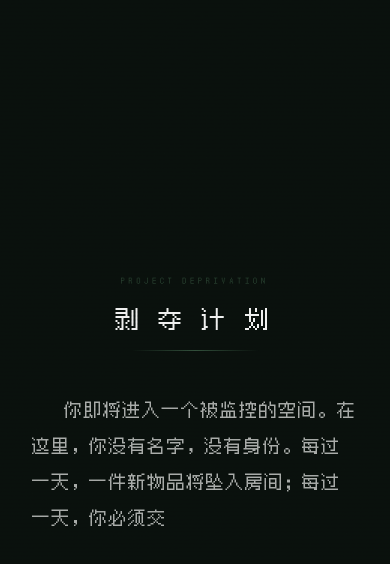
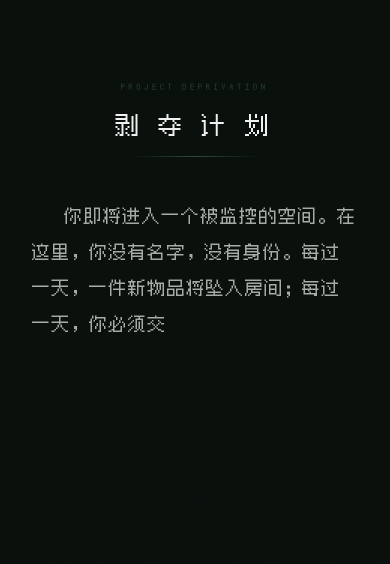
Before and after one commit to 1014549617-wq/-, a React (Vite) app in the folder client/: page / in a window 390 px wide. Shown: the top 564 px of the page. Built offline with nearby package versions, Linux system fonts and the light colour scheme.

Commit message:
fix: 入场页标题手机端上移（pt-20），手机端隐藏圆圈

```diff
--- a/client/src/pages/Entrance.jsx
+++ b/client/src/pages/Entrance.jsx
@@ -51,7 +51,7 @@ export default function Entrance() {
   }
 
   return (
-    <div className="min-h-screen bg-monitorBg text-textWhite font-terminal relative overflow-hidden flex items-center justify-center">
+    <div className="min-h-screen bg-monitorBg text-textWhite font-terminal relative overflow-hidden flex items-start pt-20 md:items-center md:pt-0 justify-center">
       {/* 噪点层 */}
       <div className="monitor-grain" />
 
```
